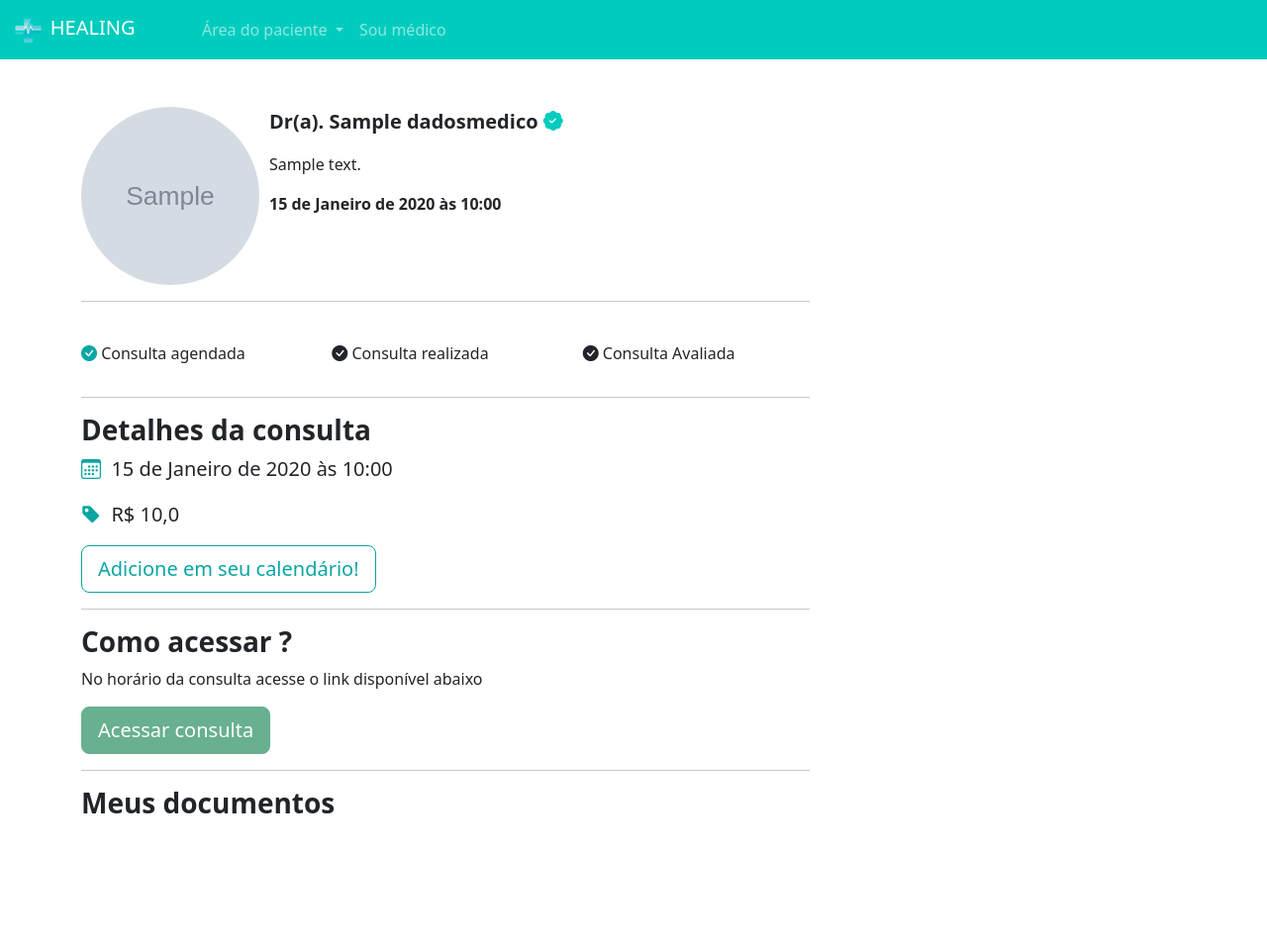
After one commit to MF-Guilherme/healing, a Django app: page /pacientes/consulta/1/ in a window 1280 px wide. The commit adds this page. Shown: the whole page at 99% size. Run offline with Django 5.2, Linux system fonts and the light colour scheme; tables that the repository leaves empty hold one stand-in row (values such as "Sample post"); grey boxes marked "Sample" are stand-in pictures.

Commit message:
feat(paciente/consulta): acesso do paciente a consulta inicializada

```diff
--- /dev/null
+++ b/paciente/templates/consulta.html
@@ -0,0 +1,84 @@
+{% extends "base.html" %}
+{% load static %}
+
+{% block 'head' %}
+
+    <link rel="stylesheet" href="{% static 'medicos/css/abrir_horario.css' %}">
+    <link rel="stylesheet" href="{% static 'usuarios/css/usuarios.css' %}">
+    <link rel="stylesheet" href="{% static 'medicos/css/cadastro_medico.css' %}">
+    <link rel="stylesheet" href="{% static 'pacientes/css/home.css' %}">
+    <link rel="stylesheet" href="{% static 'pacientes/css/agendar_horario.css' %}">
+    <link rel="stylesheet" href="https://cdn.jsdelivr.net/npm/bootstrap-icons@1.11.3/font/bootstrap-icons.min.css">
+
+{% endblock 'head' %}
+
+{% block 'body' %}
+    {% include "partials/navbar.html" %}
+
+    <br><br>
+    <div class="container">
+        {% if consulta.status == "C" %}
+            <div class="alert alert-danger" role="alert">
+                Consulta cancelada
+            </div>
+        {% elif consulta.status == "F" %}
+            <div class="alert alert-success" role="alert">
+                Consulta finalizada
+            </div>
+        {% elif consulta.status == "I" %}
+            <div class="alert alert-primary" role="alert">
+                Consulta Inicializada, acesse o link imediatamente
+            </div>
+        {% endif %}
+        <div class="row">
+            <div class="col-md-8">
+                <div class="row">
+                    <div class="col-md-3"><img src="{{dado_medico.foto.url}}" class="foto-perfil-card-lg" alt=""></div>
+                    <div class="col-md">
+                        <p style="font-size: 20px" class="p-bold">Dr(a). {{dado_medico.nome}} <i class="bi bi-patch-check-fill icon-main"></i></p>
+                        <p>{{dado_medico.descricao}}</p>
+                        <p class="p-bold">{{consulta.data_aberta.data}}</p>
+                    </div>
+                </div>
+                <hr>
+                <br>
+                <div class="row">
+                    <div class="col-md">
+
+                        <p><i class="color-dark bi bi-check-circle-fill"></i> Consulta agendada</p>
+                    </div>
+                    <div class="col-md">
+                        <p><i class="{% if consulta.status == "F" %}color-dark {% endif %} bi bi-check-circle-fill"></i> Consulta realizada</p>
+                    </div>
+                    <div class="col-md">
+                        <p><i class="bi bi-check-circle-fill"></i> Consulta Avaliada</p>
+                    </div>
+                </div>
+                <hr>
+                <h3 class="p-bold">Detalhes da consulta</h3>
+                <p style="font-size:20px"><i class="bi bi-calendar3 color-dark"></i>&nbsp {{consulta.data_aberta.data}}</p>
+                <p style="font-size:20px"><i class="bi bi-tag-fill color-dark"></i></i>&nbsp R$ {{dado_medico.valor_consulta}}</p>
+                <a style="cursor: auto;" class="btn btn-dark-color-outline btn-lg">Adicione em seu calendário!</a>
+                <hr>
+                <h3 class="p-bold">Como acessar ?</h3>
+                <p>No horário da consulta acesse o link disponível abaixo</p>
+                {% if consulta.status == 'I' and consulta.link %}
+                    <a href="{{consulta.link}}"  class="btn btn-success btn-dark-color btn-lg" >Acessar consulta</a>
+                {% else %}
+                <a href="#" class="btn btn-success btn-dark-color btn-lg disabled" >Acessar consulta</a>
+                {% endif %}
+                <hr>
+                <h3 class="p-bold">Meus documentos</h3>
+                <br>
+
+                <br>
+                <br>
+                <br>
+                <br>
+            </div>
+            <div class="col-md"></div>
+        </div>
+
+    </div>
+
+{% endblock 'body' %}
--- a/paciente/templates/minhas_consultas.html
+++ b/paciente/templates/minhas_consultas.html
@@ -46,7 +46,7 @@
                 <tbody>
                     {% for consulta in minhas_consultas %}
                         <tr>
-                            <td><a href="#">Dr(a). {{consulta.data_aberta.user}}</a></td>
+                            <td><a href="{% url "consulta" consulta.id %}">Dr(a). {{consulta.data_aberta.user}}</a></td>
                             <td>{{consulta.get_status_display}}</td>
                             <td>{{consulta.data_aberta.data}}</td>
                         </tr>
--- a/paciente/urls.py
+++ b/paciente/urls.py
@@ -7,4 +7,5 @@ urlpatterns = [
     path('escolher_horario/<int:id_dados_medicos>', views.escolher_horario, name="escolher_horario"),
     path('agendar_horario/<int:id_data_aberta>/', views.agendar_horario, name="agendar_horario"),
     path('minhas_consultas/', views.minhas_consultas, name="minhas_consultas"),
+    path('consulta/<int:id_consulta>/', views.consulta, name="consulta"),
 ]
--- a/paciente/views.py
+++ b/paciente/views.py
@@ -55,3 +55,10 @@ def minhas_consultas(request):
         minhas_consultas = Consulta.objects.filter(paciente=request.user).filter(data_aberta__data__gte=datetime.now())
         print(minhas_consultas)
         return render(request, 'minhas_consultas.html', {'minhas_consultas': minhas_consultas, 'is_medico': is_medico(request.user)})
+
+
+def consulta(request, id_consulta):
+    if request.method == "GET":
+        consulta = Consulta.objects.get(id=id_consulta)
+        dado_medico = DadosMedico.objects.get(user=consulta.data_aberta.user)
+        return render(request, 'consulta.html', {'consulta': consulta, 'dado_medico': dado_medico})
```
